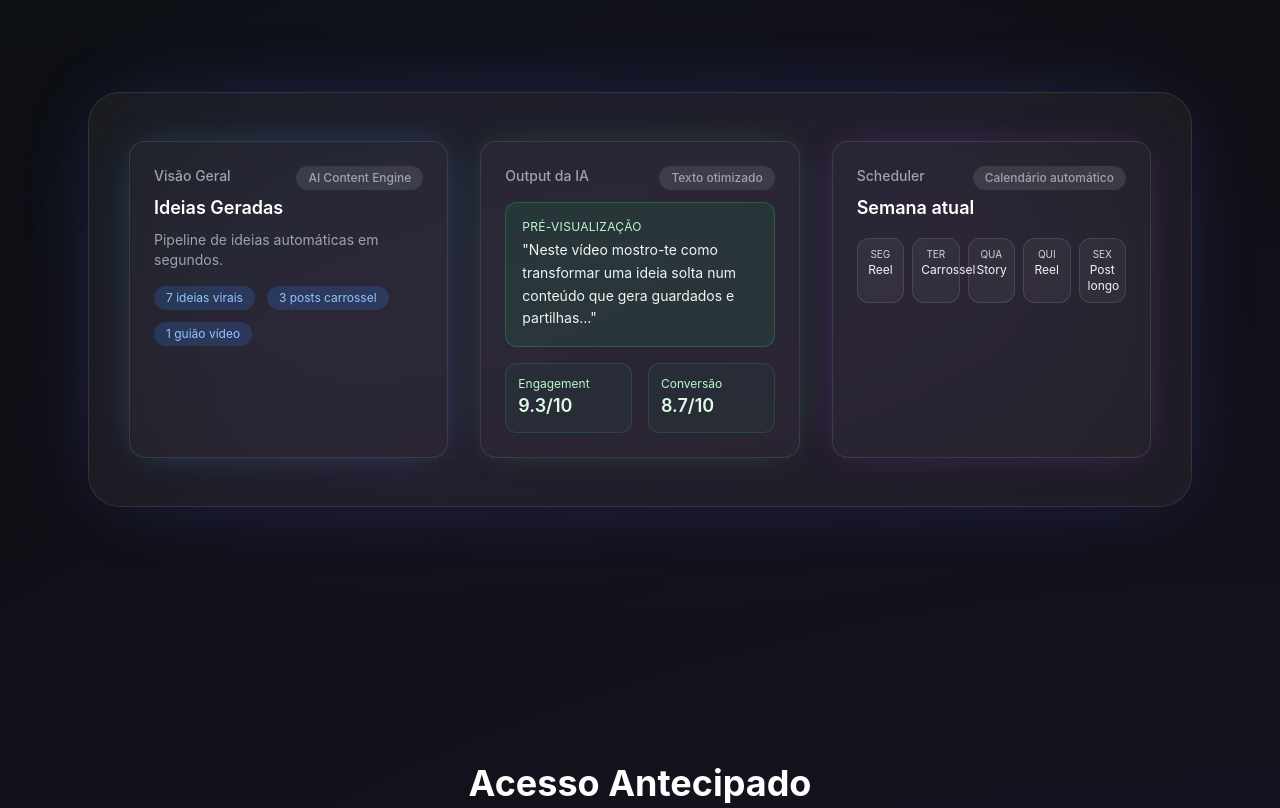
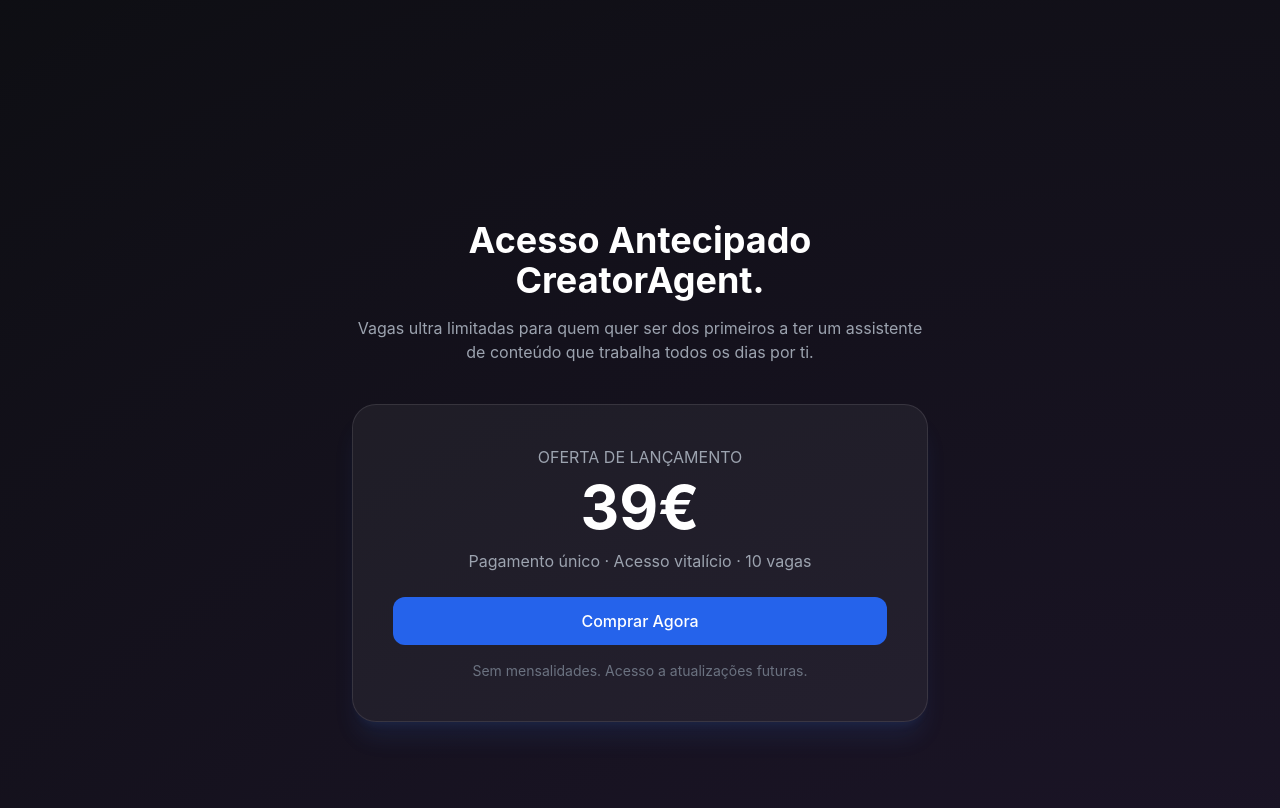
Before and after one commit to user0208308930298929832/creatoragentholder, a Next.js app: page / in a window 1280 px wide. Shown: the part 2761-3569 px from the top of the page. Built offline with nearby package versions, Linux system fonts and the light colour scheme.

Commit message:
Update page.tsx

```diff
--- a/app/page.tsx
+++ b/app/page.tsx
@@ -30,11 +30,6 @@ export default function Home() {
         <CreatorAgentSection />
       </section>
 
-      {/* MOCKUP INTERIOR */}
-      <section className="w-full max-w-6xl px-6 mt-12">
-        <DashboardMockup />
-      </section>
-
       {/* PRICING */}
       <section className="w-full max-w-4xl px-6 mt-32">
         <Pricing />
```
